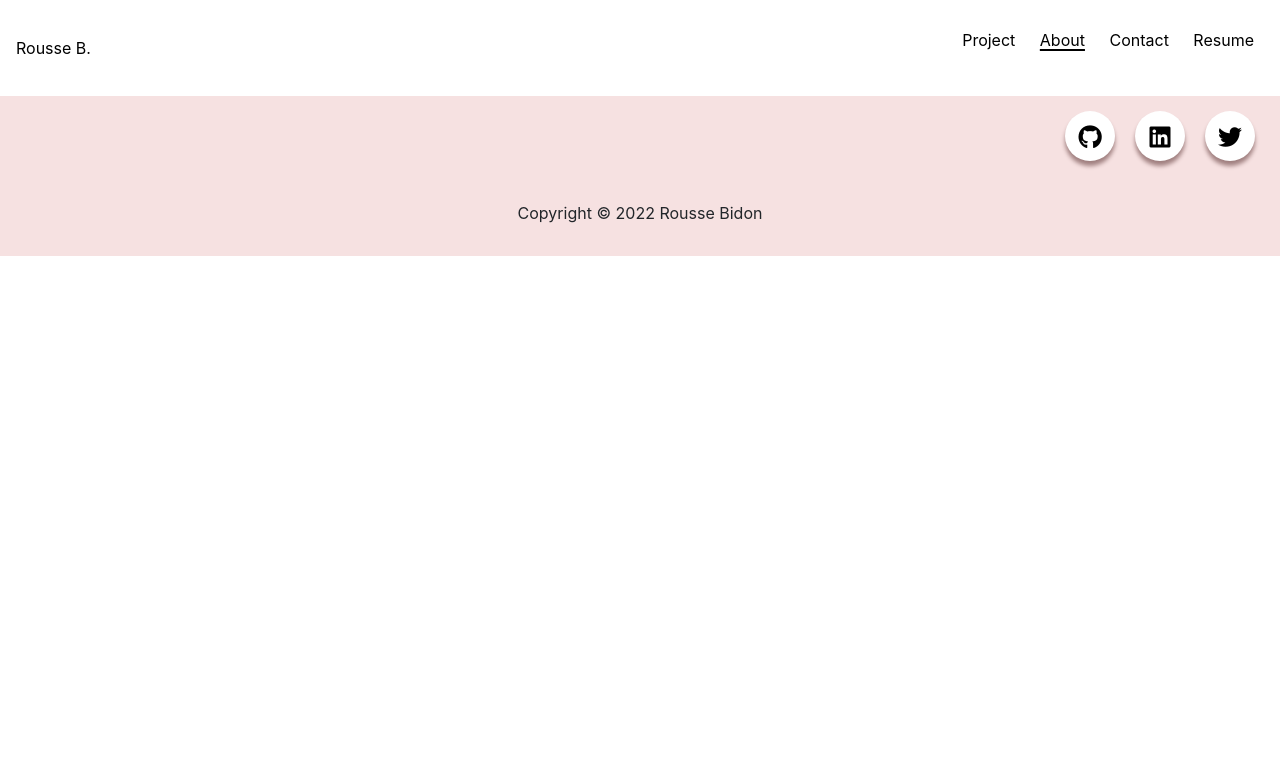
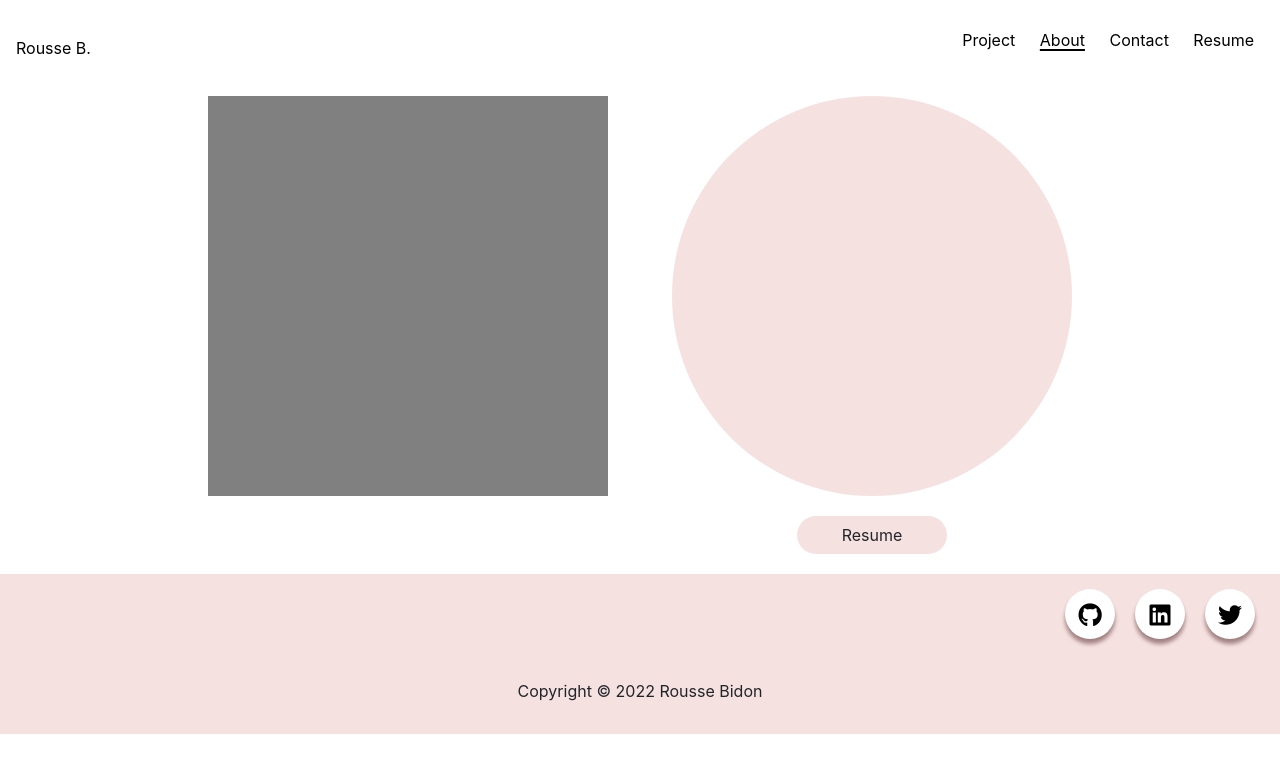
Before and after one commit to rbidon/portfolio_project, a website: page aboutme.html in a window 1280 px wide. Drawn offline with nearby package versions, Linux system fonts and the light colour scheme.

Commit message:
Started about me page

```diff
--- a/aboutme.html
+++ b/aboutme.html
@@ -47,8 +47,23 @@
       </nav>
       </header>
       <main>
-
+        <section class="aboutme-section">
+          <div class="container">
+            <div class="cicle-square">
+              <div class="square"></div>
+              <div class="photo-resume">
+                <div class="circle-photo"></div>
+                <div class="resume">
+                <a href="#" class="btn"id="resume-button" role="button">Resume</a>
+              </div>
+              </div>
+            </div>
+          </div>
+        </section>
+        <section class="skills-section"></section>
+        <section class="otherfun"></section>
       </main>
+      <!-- =======================FOOTER============================================= -->
        <footer id="footer">
       <div class="socialmedia" id="socialmedia">
         <ul>
--- a/resources/css/style.css
+++ b/resources/css/style.css
@@ -673,3 +673,40 @@ justify-content: flex-start;
   /* #btnScrollToUp:hover{
       background-color: #FBFFF1;
   } */
+
+
+
+  /* ====================== ABOUT ME PAGE============================== */
+  .cicle-square{
+      display:flex;
+      gap: 4em;
+      justify-content:center;
+  }
+  .square{
+      background-color: gray;
+    width: 400px;
+    height: 400px;
+  }
+  .circle-photo{
+    background-color: #F6E1E1;
+    border-radius:50%;
+    width: 400px;
+    height: 400px;
+  }
+  .resume{
+      margin: 20px;
+      text-align: center;
+  }
+#resume-button{
+    background-color:#F6E1E1;
+    border-radius: 20px;
+    width: 150px;
+    }
+    #resume-button:link{
+    text-decoration: none;
+    }
+
+    #resume-button:hover{
+    background-color: #f9cfcf;
+    color:black;
+    }
```
